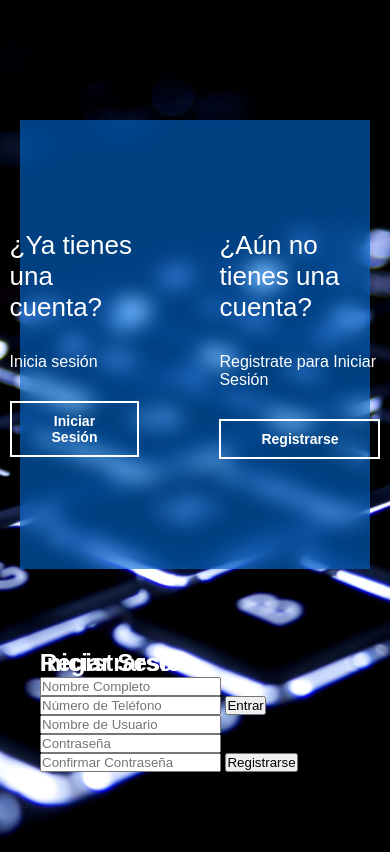
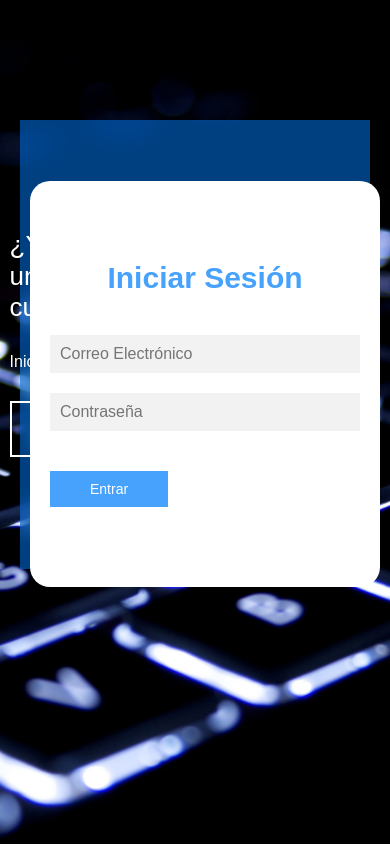
Before and after one commit to ferdvl98/SPVE, a PHP site: page / in a window 390 px wide. Run offline with PHP 8.4, Linux system fonts and the light colour scheme.

Commit message:
Front end listo - no responsiv

```diff
--- a/assets/css/estilos.css
+++ b/assets/css/estilos.css
@@ -7,12 +7,12 @@
 }
 
 body{
-    background-image: url(./assets/imagenes/uno.jpg);
+    background-image: url(uno.jpg);
     background-size: cover;
     background-repeat: no-repeat;
     background-position: center;
     background-attachment: fixed;
-    background-color: black;
+    /*background-color: black;*/
 }
 
 main{
@@ -73,10 +73,70 @@ main{
 }
 
 /*formularios*/
+.contenedor__login-register{
+    display: flex;
+    align-items: center;
+    width: 100%;
+    max-width: 380px;
+    position: relative;
+    top: -185px;
+    left: 10px;
+
+    transition: left 500ms cubic-bezier(0.175, 0.885, 0.320, 1.275);
+}
 .contenedor__login-register form{
     width: 100%;
     padding: 80px 20px;
-    color: white;
+    background: white;
     position: absolute;
     border-radius: 20px;
 }
+
+.contenedor__login-register form h2{
+    font-size: 30px;
+    text-align: center;
+    margin-bottom: 20px;
+    color: #46a2fd;
+}
+
+.contenedor__login-register form input{
+    width: 100%;
+    margin-top: 20px;
+    padding: 10px;
+    border: none;
+    background: #f2f2f2;
+    font-size: 16px;
+    outline: none;
+}
+
+.contenedor__login-register form button{
+    padding: 10px 40px;
+    margin-top: 40px;
+    border: none;
+    font-size: 14px;
+    background: #46a2fd;
+    color: white;
+    cursor: pointer;
+    outline: none;
+}
+
+.formulario__login{
+    opacity: 1;
+    display: block;
+}
+
+.formulario__register{
+    display: none;
+}
+
+@media screen and (max-widh: 850px){
+    main{
+        margin-top: 50px;
+    }
+    .caja__trasera{
+        max-width: 350px;
+        height: 300px;
+        flex-direction: column;
+        margin: auto;
+    }
+}
--- /dev/null
+++ b/assets/js/script.js
@@ -0,0 +1,26 @@
+document.getElementById("btn__registrarse").addEventListener("click", register);
+document.getElementById("btn__iniciar-sesion").addEventListener("click", login);
+
+
+//declaracion de variables
+var contenedor__login_register = document.querySelector(".contenedor__login-register");
+var formulario_login = document.querySelector(".formulario__login");
+var formulario_register = document.querySelector(".formulario__register");
+var caja__trasera_login = document.querySelector(".caja__trasera_login");
+var caja__trasera_register = document.querySelector(".caja__trasera_register");
+
+function login(){
+    formulario_register.style.display = "none";
+    contenedor__login_register.style.left = "10px";
+    formulario_login.style.display ="block";
+    caja__trasera_register.style.opacity = "1";
+    caja__trasera_login.style.opacity = "0";
+}
+
+function register(){
+    formulario_register.style.display = "block";
+    contenedor__login_register.style.left = "410px";
+    formulario_login.style.display ="none";
+    caja__trasera_register.style.opacity = "0";
+    caja__trasera_login.style.opacity = "1";
+}
--- a/index.php
+++ b/index.php
@@ -20,7 +20,7 @@
                 <div class="caja__trasera_register">
                     <h3>¿Aún no tienes una cuenta?</h3>
                     <p>Registrate para Iniciar Sesión</p>
-                    <button id="btn__iniciar-sesion">Registrarse</button>
+                    <button id="btn__registrarse">Registrarse</button>
                 </div>
             </div>
             <!-- Formulario de registro y Login-->
@@ -45,5 +45,6 @@
             </div>
         </div>
     </main>
+    <script src="assets/js/script.js"></script>
 </body>
 </html>
```
Also changed, not shown: assets/css/uno.jpg (renamed from assets/imagenes/uno.jpg).
